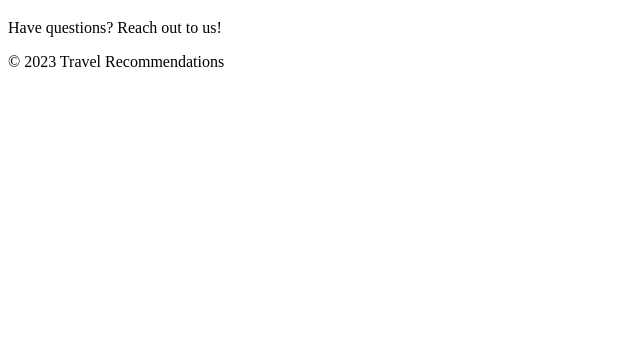
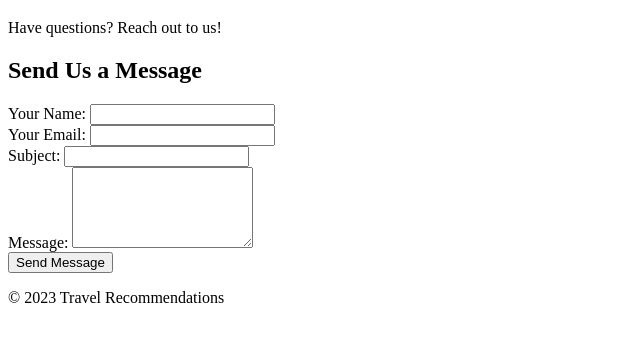
Before and after one commit to aliihsan3668/Travel-Recommendation-Website, a plain HTML site: page contact.html in a window 1280 px wide. Shown: the part 87-428 px from the top of the page, without its empty margins (0-640 px from the left). Drawn offline with Linux system fonts and the light colour scheme.

Commit message:
Added Contact Us email form

```diff
--- a/contact.html
+++ b/contact.html
@@ -19,7 +19,28 @@
     <main>
         <h1>Contact Us</h1>
         <p>Have questions? Reach out to us!</p>
-        <!-- Contact Us form will go here -->
+            <section class="contact-form-container">
+                <h2>Send Us a Message</h2>
+                <form action="#" method="POST" class="contact-form">
+                    <div class="form-group">
+                        <label for="name">Your Name:</label>
+                        <input type="text" id="name" name="name" required>
+                    </div>
+                    <div class="form-group">
+                        <label for="email">Your Email:</label>
+                        <input type="email" id="email" name="email" required>
+                    </div>
+                    <div class="form-group">
+                        <label for="subject">Subject:</label>
+                        <input type="text" id="subject" name="subject">
+                    </div>
+                    <div class="form-group">
+                        <label for="message">Message:</label>
+                        <textarea id="message" name="message" rows="5" required></textarea>
+                    </div>
+                    <button type="submit">Send Message</button>
+                </form>
+            </section>
     </main>
 
     <footer>
```
